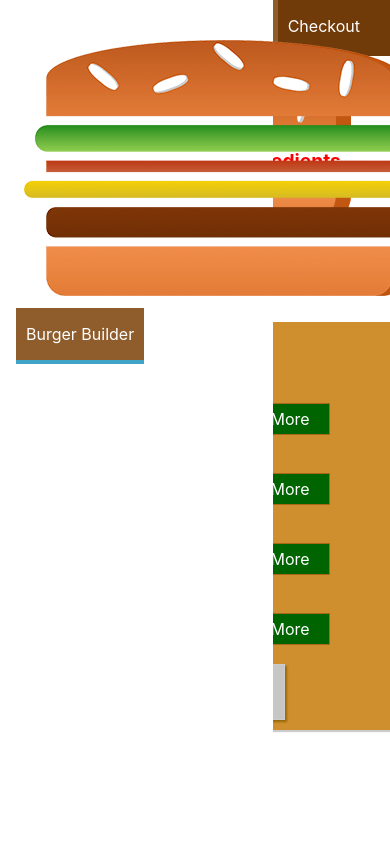
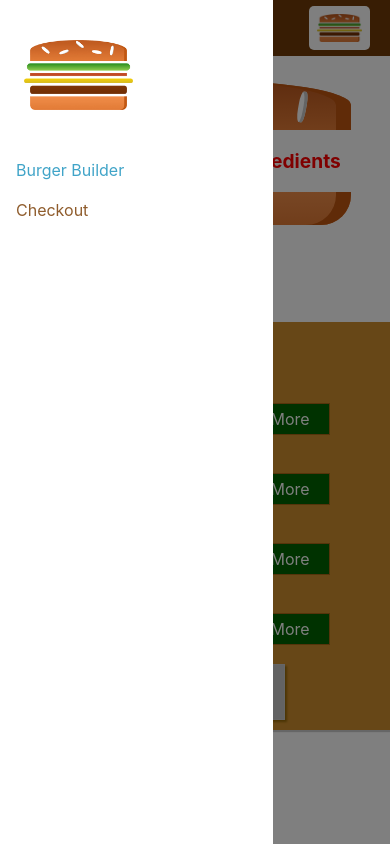
Before and after one commit to WesloTheWeb/burger-builder, a React (Create React App) app: page / in a window 390 px wide. Built offline with nearby package versions, Linux system fonts and the light colour scheme.

Commit message:
Resonsiveness building
Adding mobile responsiveness

```diff
--- a/src/components/Layout/Layout.js
+++ b/src/components/Layout/Layout.js
@@ -1,17 +1,33 @@
-import React from 'react';
+import React, { Component } from 'react';
 import Auxillary from '../../hoc/Auxillary';
 import classes from './layout.module.css';
 import Toolbar from '../Navigation/Toolbar/Toolbar';
 import SideDrawer from '../Navigation/SideDrawer/SideDrawer';
 
-const layout = ( props ) => (
+class Layout extends Component {
+    state = {
+        showSideDrawer: true
+    }
+
+    sideDrawerClosedHandler = () => {
+        this.setState({ showSideDrawer: false });
+    }
+
+
+    render() {
+        return (
             <Auxillary>
                 <Toolbar />
-        <SideDrawer />
+                <SideDrawer
+                    open={this.state.showSideDrawer}
+                    closed={this.sideDrawerClosedHandler} />
                 <main className={classes.Layout}>
-            {props.children}
+                    {this.props.children}
                 </main>
             </Auxillary>
         );
+    }
+}
 
-export default layout;
+
+export default Layout;
--- a/src/components/Logo/Logo.module.css
+++ b/src/components/Logo/Logo.module.css
@@ -1,7 +1,7 @@
 .Logo {
     background-color: #fff;
     padding: 8px;
-    height: 80%;
+    height: 100%;
     box-sizing: border-box;
     border-radius: 5px;
 }
--- a/src/components/Navigation/NavigationItems/NavigationItem/NavigationItem.module.css
+++ b/src/components/Navigation/NavigationItems/NavigationItem/NavigationItem.module.css
@@ -1,19 +1,40 @@
+.NavigationItem {
+    margin: 10px 0;
+    box-sizing: border-box;
+    display: block;
+    width: 100%;
+}
+
+.NavigationItem a {
+    color: #8F5C2C;
+    text-decoration: none;
+    width: 100%;
+    box-sizing: border-box;
+    display: block;
+}
+
+.NavigationItem a:hover,
+.NavigationItem a:active,
+.NavigationItem a.active {
+    color: #40A4C8;
+}
+
+
+@media (min-width: 500px) {
+
     .NavigationItem {
         margin: 0;
-    box-sizing: border-box;
         display: flex;
         height: 100%;
+        width: auto;
         align-items: center;
     }
 
     .NavigationItem a {
         color: #fff;
-    text-decoration: none;
         height: 100%;
         padding: 16px 10px;
         border-bottom: 4px solid transparent;
-    box-sizing: border-box;
-    display: block;
     }
 
     .NavigationItem a:hover,
@@ -23,3 +44,5 @@
         border-bottom: 4px solid #40A4C8;
         color: #fff;
     }
+
+}
--- a/src/components/Navigation/NavigationItems/NavigationItems.module.css
+++ b/src/components/Navigation/NavigationItems/NavigationItems.module.css
@@ -3,6 +3,13 @@
     padding: 0;
     list-style: none;
     display: flex;
+    flex-flow: column;
     align-items: center;
     height: 100%;
 }
+
+@media (min-width: 500px) {
+    .NavigationItems {
+        flex-flow: row;
+    }
+}
--- a/src/components/Navigation/SideDrawer/SideDrawer.js
+++ b/src/components/Navigation/SideDrawer/SideDrawer.js
@@ -2,19 +2,29 @@ import React from 'react';
 import Logo from '../../Logo/Logo';
 import NavigationItems from '../NavigationItems/NavigationItems';
 import classes from './SideDrawer.module.css';
+import Backdrop from '../../UI/Backdrop/Backdrop';
+import Auxillary from '../../../hoc/Auxillary';
 
 const sideDrawer = (props) => {
-    // conditionally set CSS classes
+    // CSS Conditionals...
+    let attachedClasses = [classes.SideDrawer, classes.Close];
+    if (props.open) {
+        attachedClasses = [classes.SideDrawer, classes.Open];
+    }
 
     return (
-        <div className={classes.SideDrawer}>
-            <div>
-                <Logo />
+        <Auxillary>
+            <Backdrop show={props.open} clicked={props.closed} />
+            <div className={attachedClasses.join(' ')}>
+                <div className={classes.Logo}>
+                    <Logo />
+                </div>
+                <nav>
+                    <NavigationItems />
+                </nav>
             </div>
-            <nav>
-                <NavigationItems />
-            </nav>
-        </div>
+        </Auxillary>
+
     );
 };
 
--- a/src/components/Navigation/SideDrawer/SideDrawer.module.css
+++ b/src/components/Navigation/SideDrawer/SideDrawer.module.css
@@ -26,3 +26,8 @@
     transform: translateX(-100%);
 
 }
+
+.Logo {
+    height: 11%;
+    margin-bottom: 32px;
+}
--- a/src/components/Navigation/Toolbar/Toolbar.js
+++ b/src/components/Navigation/Toolbar/Toolbar.js
@@ -5,13 +5,15 @@ import NavigationItems from '../NavigationItems/NavigationItems';
 
 const toolbar = (props) => {
 
-    const { Toolbar } = classes;
+    const { Toolbar, DesktopOnly } = classes;
 
     return (
         <header className={Toolbar}>
             <div>MENU</div>
-            <Logo />
-            <nav>
+            <div className={classes.Logo}>
+                <Logo />
+            </div>
+            <nav className={DesktopOnly}>
                 <NavigationItems />
             </nav>
         </header>
--- a/src/components/Navigation/Toolbar/Toolbar.module.css
+++ b/src/components/Navigation/Toolbar/Toolbar.module.css
@@ -16,3 +16,13 @@
 .Toolbar nav {
     height: 100%;
 }
+
+.Logo {
+    height: 80%;
+}
+
+@media (max-width: 499px) {
+    .DesktopOnly {
+        display: none;
+    }
+}
```
Lines whose indentation alone changed are shown as unchanged.
